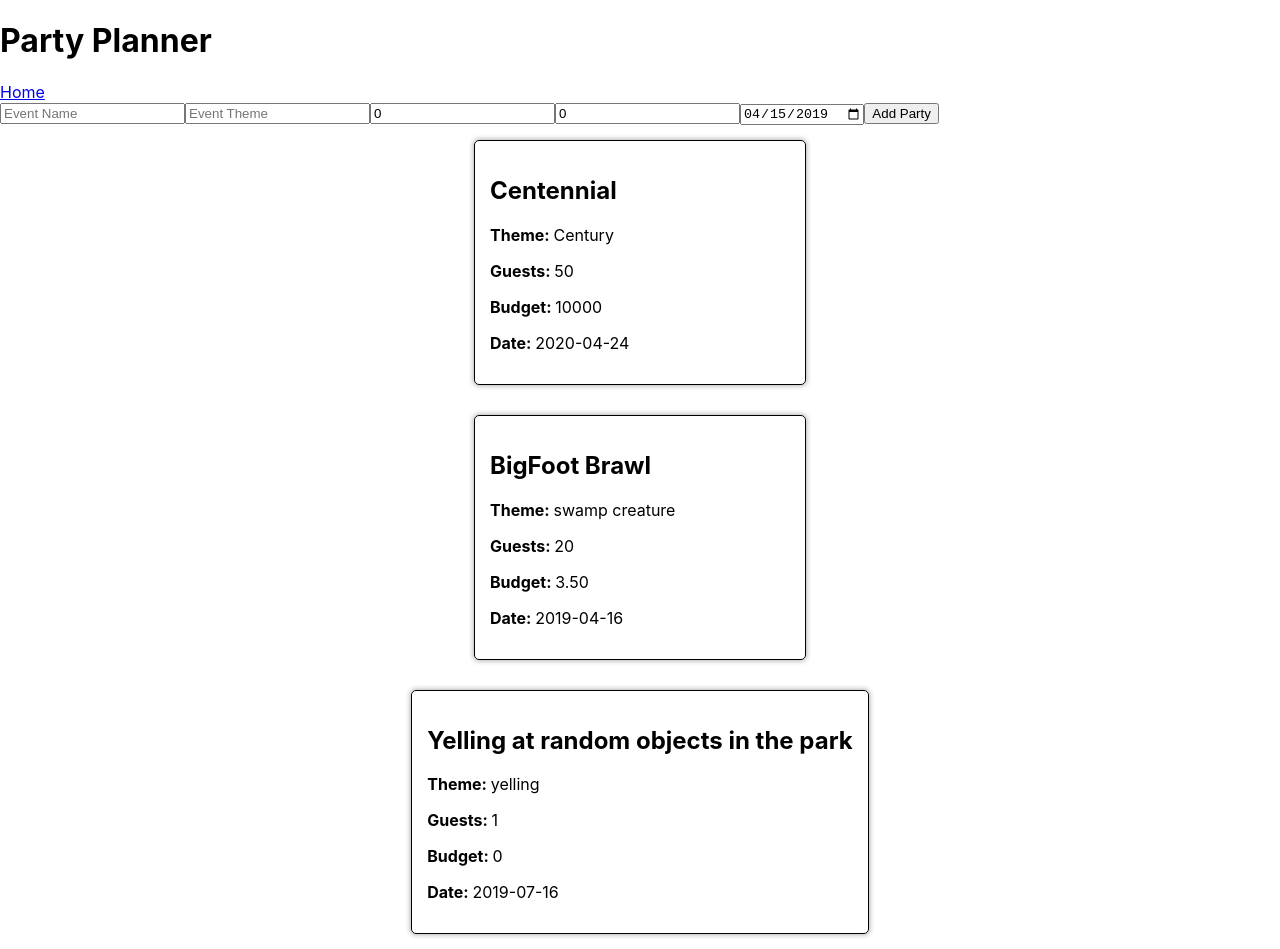
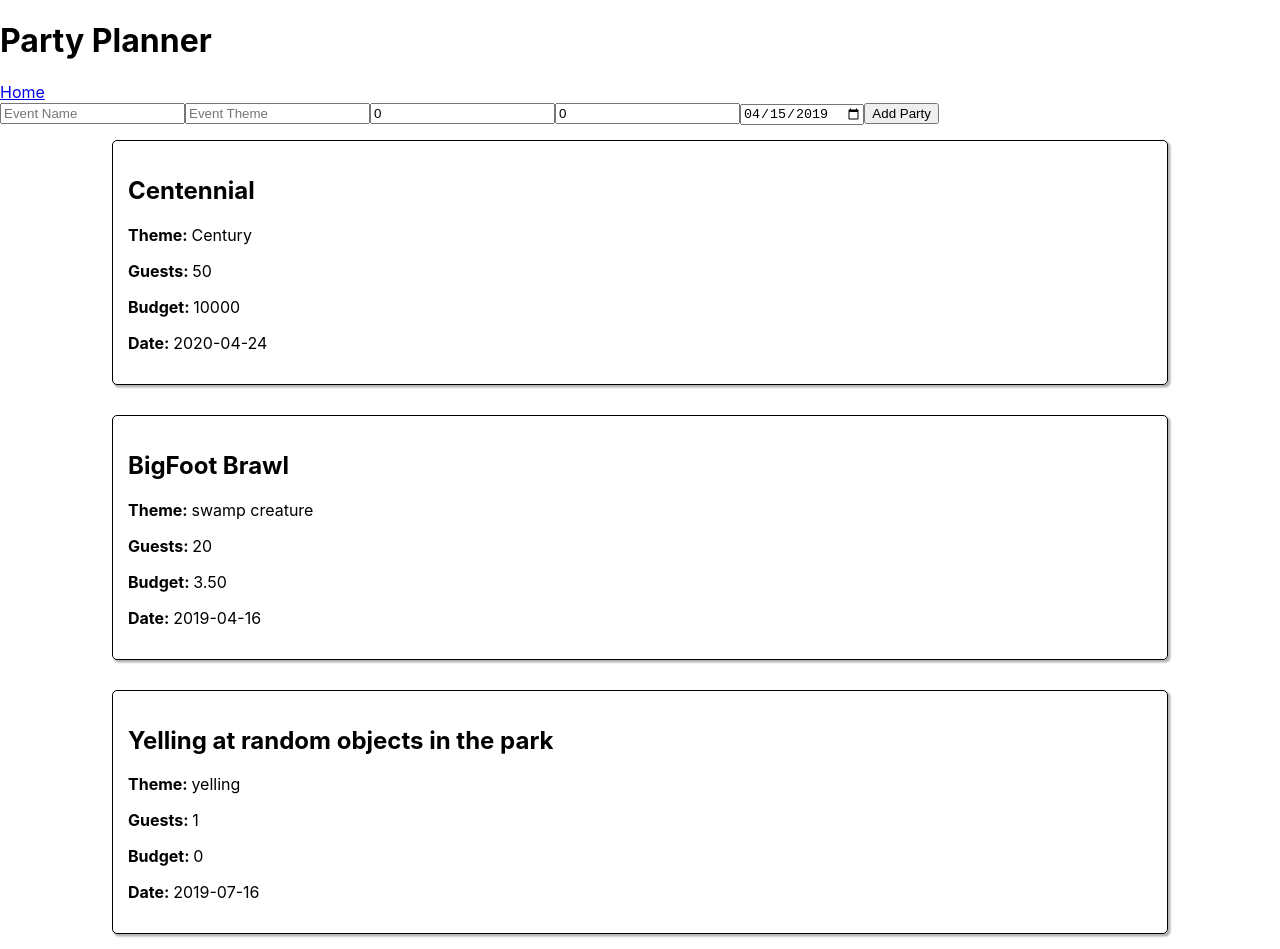
Before and after one commit to partyplannerlambda/ppl-frontend, a React (Create React App) app: page / in a window 1280 px wide. Built offline with nearby package versions, Linux system fonts and the light colour scheme.

Commit message:
small style change on event card

```diff
--- a/src/components/EventCard.js
+++ b/src/components/EventCard.js
@@ -25,11 +25,12 @@ export default withRouter(function(props){
 
 const EventCard = styled.div`
     display: inline-block;
+    width: 80%;
     min-width: 300px;
     padding: 15px;
 
     margin: 15px auto;
     border-radius: 5px;
     border: 1px solid black;
-    box-shadow: 0px 0px 5px 1px rgba(0,0,0,0.3)
+    box-shadow: 2px 2px 2px 0.5px rgba(0,0,0,0.3)
 `
```
Also changed, not shown: src/views/EventView.js (line endings or trailing spaces).
